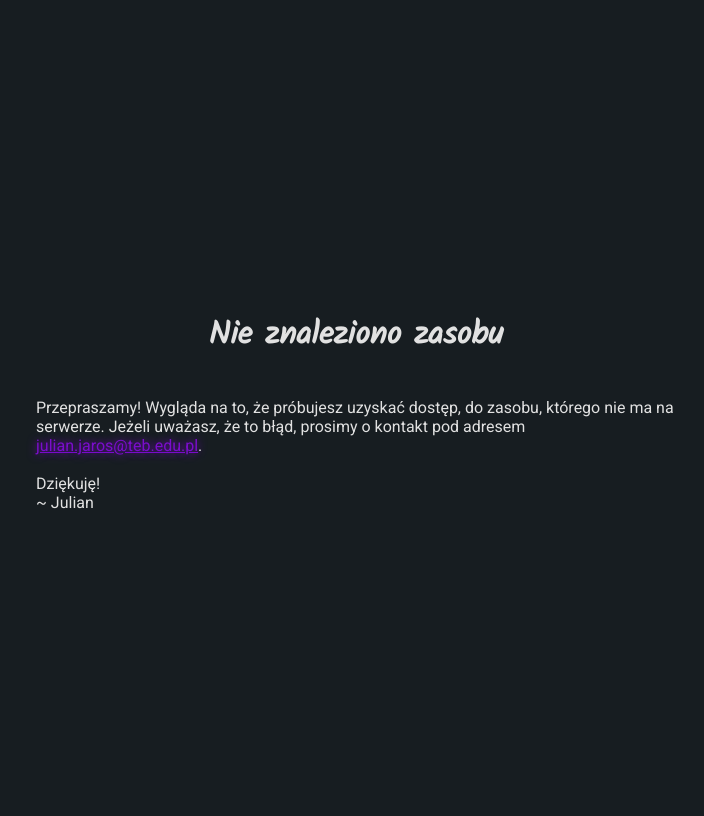
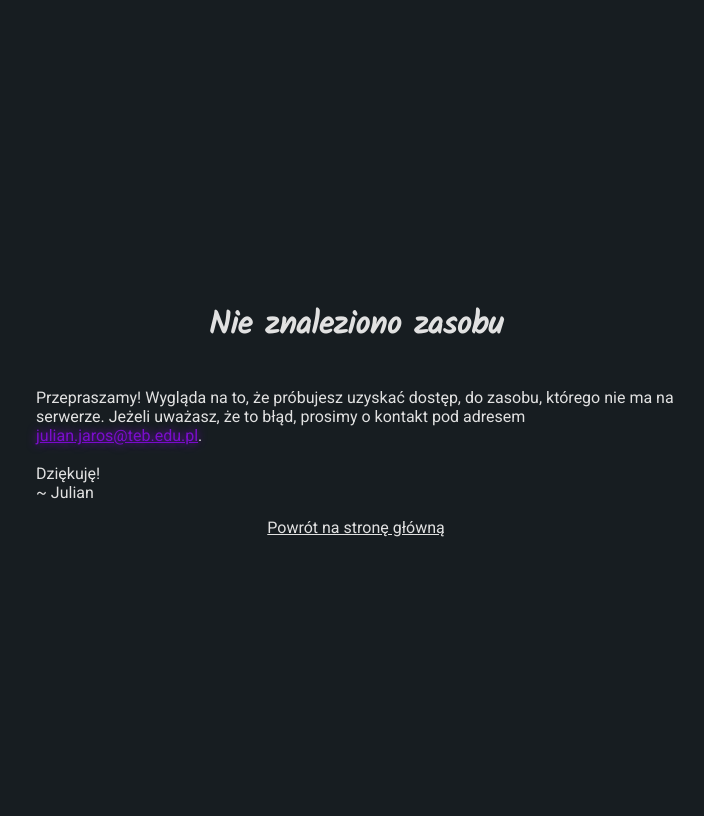
Before and after one commit to j-jaros/wospcon.pl, a Flask app: page /documents/1 in a window 1280 px wide. Shown: the whole page, without its empty margins (292-996 px from the left). Run offline with Flask 3, Linux system fonts and the light colour scheme.

Commit message:
poprawka w systemie logow, dodanie odnosnika z stony 404 na strone glowna

```diff
--- a/main.py
+++ b/main.py
@@ -13,7 +13,7 @@ app = flask.Flask(__name__, static_url_path='/static', )
 
 @app.errorhandler(404)
 def notfound_handler(e):
-    log(flask.request, 'error', args=str(e))
+    log(flask.request, 'resource-not-found', args=str(flask.request.url))
     if flask.request.method != "GET":
         return flask.jsonify('Zasob nie zostal znaleziony')
 
@@ -22,7 +22,7 @@ def notfound_handler(e):
 
 @app.errorhandler(405)
 def methodunallowed_handler(e):
-    log(flask.request, 'error', args=str(traceback.format_exc()))
+    log(flask.request, 'unallowed-method', args=str(traceback.format_exc()))
     if flask.request.method != "GET":
         return flask.jsonify(f'Metoda {flask.request.method} jest niedozwolona')
 
@@ -76,7 +76,7 @@ def connect_to_database():
             host="127.0.0.1",
             port=3306,
             user='root',
-            password='',
+            password='root',
             database='wospcon'
         )
         cursor = connection.cursor()
@@ -93,7 +93,7 @@ def log(req_obj, type, args=None):
         if connection is None or cursor is None:
             return
 
-        socket = req_obj.environ['REMOTE_ADDR']
+        socket = req_obj.access_route[-1]
         sanitized_args = base64.b64encode(bytes(str(args), 'utf-8'))
         cursor.execute("insert into entry_log (id, socket, type, time, args) values (%s,%s,%s,%s, %s)",
                        (0, socket, type, time.time(), sanitized_args if args is not None else None))
--- a/templates/404.html
+++ b/templates/404.html
@@ -10,10 +10,12 @@
 <body>
 
 <h1>Nie znaleziono zasobu</h1>
-<p>Przepraszamy! Wygląda na to, że próbujesz uzyskać dostęp, do zasobu, którego nie ma na serwerze. Jeżeli uważasz, że to
+<p>Przepraszamy! Wygląda na to, że próbujesz uzyskać dostęp, do zasobu, którego nie ma na serwerze. Jeżeli uważasz, że
+    to
     błąd, prosimy o kontakt pod adresem <a
             href="mailto:julian.jaros@teb.edu.pl">julian.jaros@teb.edu.pl</a>.<br><br>Dziękuję!<br>~ Julian
 </p>
+<a href="https://wospcon.pl" rel="noreferrer noopener">Powrót na stronę główną</a>
 
 <style>
     @import url('https://fonts.googleapis.com/css2?family=Roboto&display=swap');
@@ -31,18 +33,25 @@
         overflow: hidden;
     }
 
+    * {
+        font-family: 'Roboto', sans-serif;
+    }
+
     h1 {
         font-family: 'Kalam', cursive;
     }
 
     p {
-        font-family: 'Roboto', sans-serif;
         width: 50%;
     }
 
-    a {
+    p > a {
         color: #7b0dcc;
         text-shadow: 0px 0px 10px #7b0dcc;
+    }
+
+    a {
+        color: #e1e1e1;
     }
 
     @media only screen and (max-width: 768px) {
```
